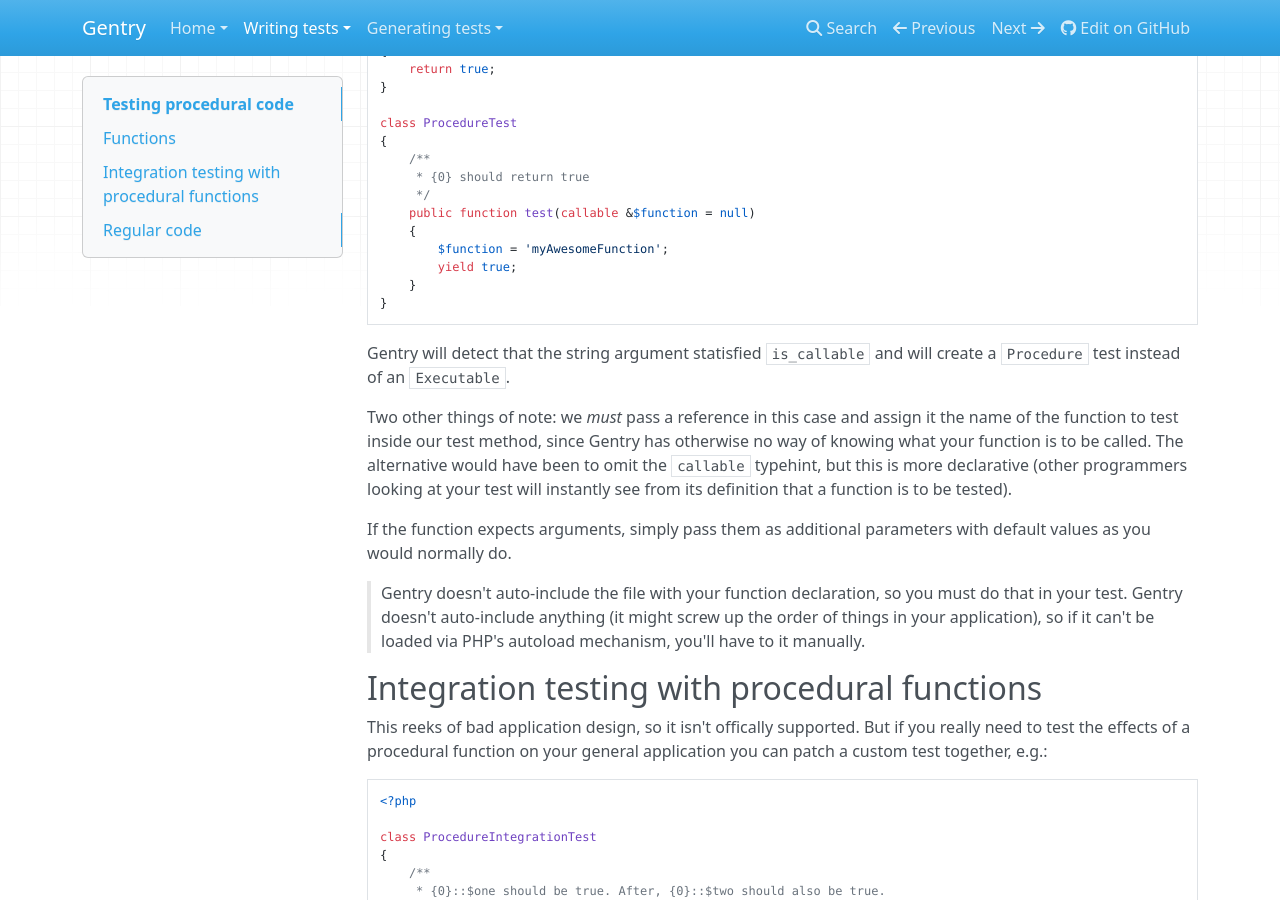
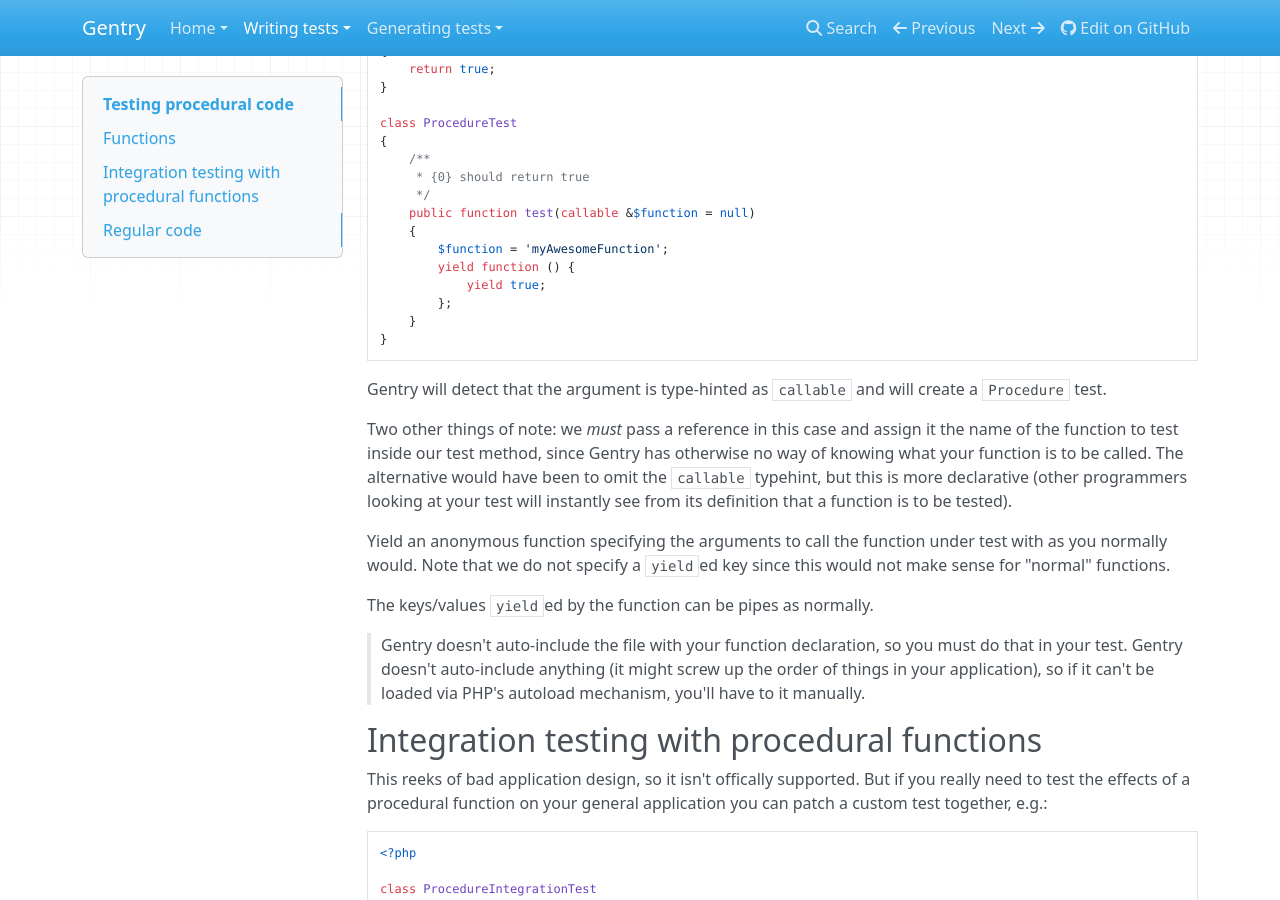
Before and after one commit to gentry-php/gentry, an MkDocs documentation site: the page built from docs/writing/procedural.md, in a window 1280 px wide and 900 px high, scrolled down 334 px. Built offline with MkDocs 1.6.1, drawn with Linux system fonts in a browser that asks for light colours; nearby versions of some CDN libraries; old or Windows-style settings are respelled for this version of MkDocs.

Commit message:
update docs

````diff
--- a/docs/writing/procedural.md
+++ b/docs/writing/procedural.md
@@ -23,13 +23,15 @@ class ProcedureTest
     public function test(callable &$function = null)
     {
         $function = 'myAwesomeFunction';
-        yield true;
+        yield function () {
+            yield true;
+        };
     }
 }
 ```
 
-Gentry will detect that the string argument statisfied `is_callable` and will
-create a `Procedure` test instead of an `Executable`.
+Gentry will detect that the argument is type-hinted as `callable` and will
+create a `Procedure` test.
 
 Two other things of note: we _must_ pass a reference in this case and assign it
 the name of the function to test inside our test method, since Gentry has
@@ -38,8 +40,11 @@ would have been to omit the `callable` typehint, but this is more declarative
 (other programmers looking at your test will instantly see from its definition
 that a function is to be tested).
 
-If the function expects arguments, simply pass them as additional parameters
-with default values as you would normally do.
+Yield an anonymous function specifying the arguments to call the function under
+test with as you normally would. Note that we do not specify a `yield`ed key
+since this would not make sense for "normal" functions.
+
+The keys/values `yield`ed by the function can be pipes as normally.
 
 > Gentry doesn't auto-include the file with your function declaration, so you
 > must do that in your test. Gentry doesn't auto-include anything (it might
````
